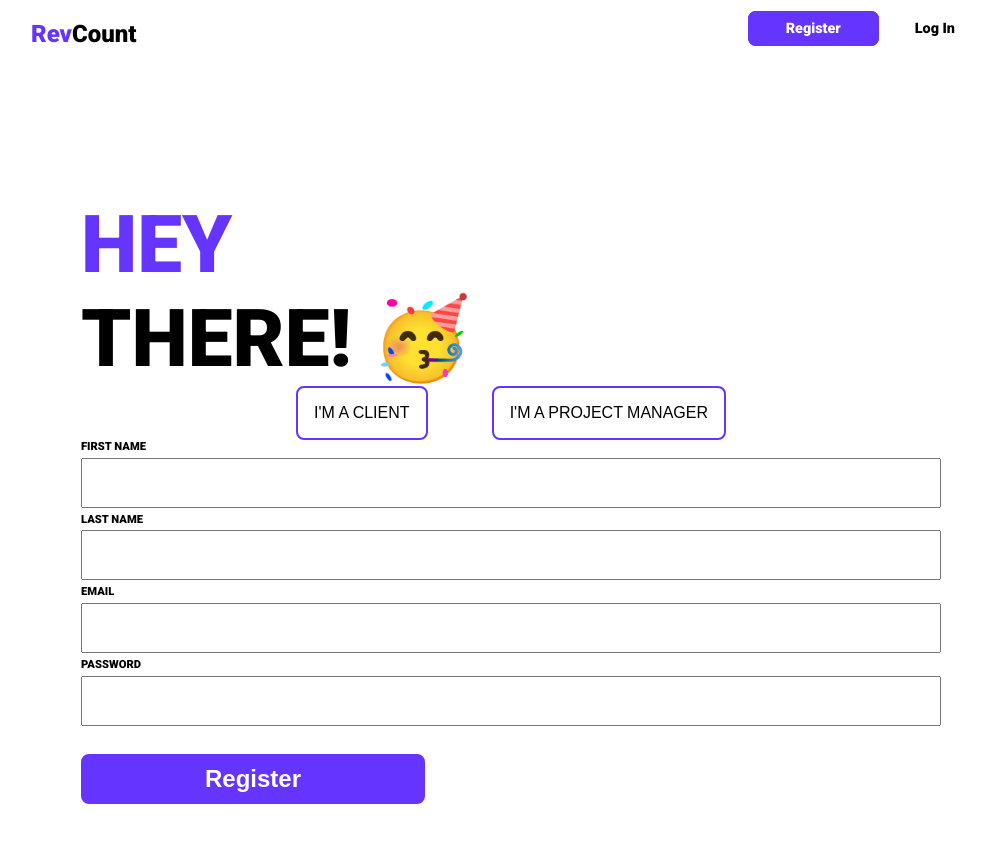
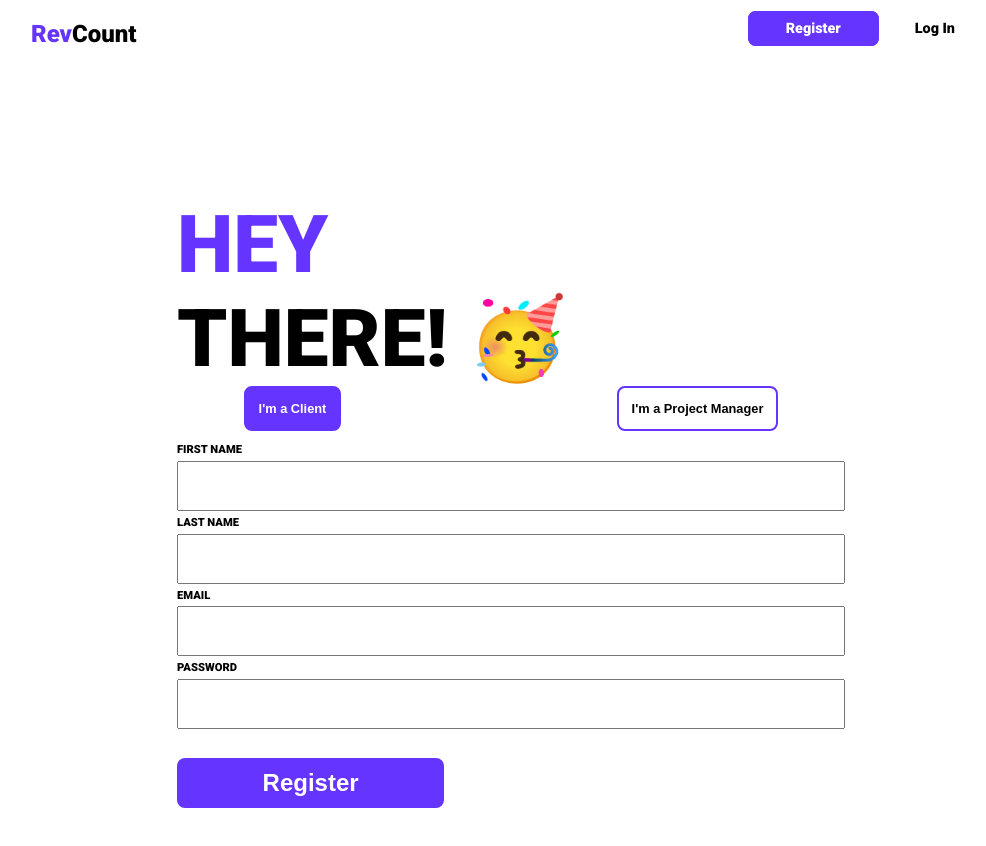
Before and after one commit to matveyclark/revcount-frontend, a React (Create React App) app: page /register in a window 1280 px wide. Shown: the top 846 px of the page, without its empty margins (129-1115 px from the left). Built offline with nearby package versions, Linux system fonts and the light colour scheme.

Commit message:
Changes to role picker - chosen option is now shown to the user.

```diff
--- a/src/App.css
+++ b/src/App.css
@@ -234,16 +234,26 @@ body {
     display: flex;
     justify-content: space-between;
     margin-bottom: 2em;
-    width: 50%;
+    width: 80%;
     margin: 0 auto;
 }
 
 .role--pick {
     padding: 1em;
     cursor: pointer;
-    font-size: 1rem;
-    text-transform: uppercase;
+    font-size: .8rem;
     background-color: #fff;
     border: 2px solid #6534ff;
     border-radius: 8px;
+    margin-bottom: 1em;
+    font-weight: 900;
 }
+
+.role--pick__active {
+    background-color: #6534ff;
+    color: #fff;
+}
+
+.role--pick:focus {
+    outline: none;
+}
--- a/src/components/RegisterForm.js
+++ b/src/components/RegisterForm.js
@@ -26,12 +26,14 @@ class RegisterForm extends Component {
         console.log(this.props)
         return (
             <section className="register">
-                <div className="wrapper form--wrapper">
-                    <h1 className="register--title">
-                        <span className="highlight">Hey<br /></span> there! <span role="img" aria-label="wave-emoji">🥳</span>
-                    </h1>
-                    <RegisterRolePicker registerProjectManager={this.registerProjectManager} registerClient={this.registerClient} />
-                    {this.state.isClient ? <ClientRegisterForm starterEmail={this.props.starterEmail} login={this.props.login} /> : <PMRegisterForm starterEmail={this.props.starterEmail} login={this.props.login} />}
+                <div className="wrapper">
+                    <div className="form--wrapper">
+                        <h1 className="register--title">
+                            <span className="highlight">Hey<br /></span> there! <span role="img" aria-label="wave-emoji">🥳</span>
+                        </h1>
+                        <RegisterRolePicker registerProjectManager={this.registerProjectManager} registerClient={this.registerClient} isClient={this.state.isClient} />
+                        {this.state.isClient ? <ClientRegisterForm starterEmail={this.props.starterEmail} login={this.props.login} /> : <PMRegisterForm starterEmail={this.props.starterEmail} login={this.props.login} />}
+                    </div>
                 </div>
             </section>
         )
--- a/src/components/RegisterRolePicker.js
+++ b/src/components/RegisterRolePicker.js
@@ -4,8 +4,8 @@ export default class RegisterRolePicker extends Component {
     render() {
         return (
             <div className="role--buttons">
-                <button onClick={this.props.registerClient} className="role--pick">I'm a Client</button>
-                <button onClick={this.props.registerProjectManager} className="role--pick">I'm a Project Manager</button>
+                <button onClick={this.props.registerClient} className={this.props.isClient ? "role--pick role--pick__active" : "role--pick"}>I'm a Client</button>
+                <button onClick={this.props.registerProjectManager} className={!this.props.isClient ? "role--pick role--pick__active" : "role--pick"}>I'm a Project Manager</button>
             </div>
         )
     }
```
